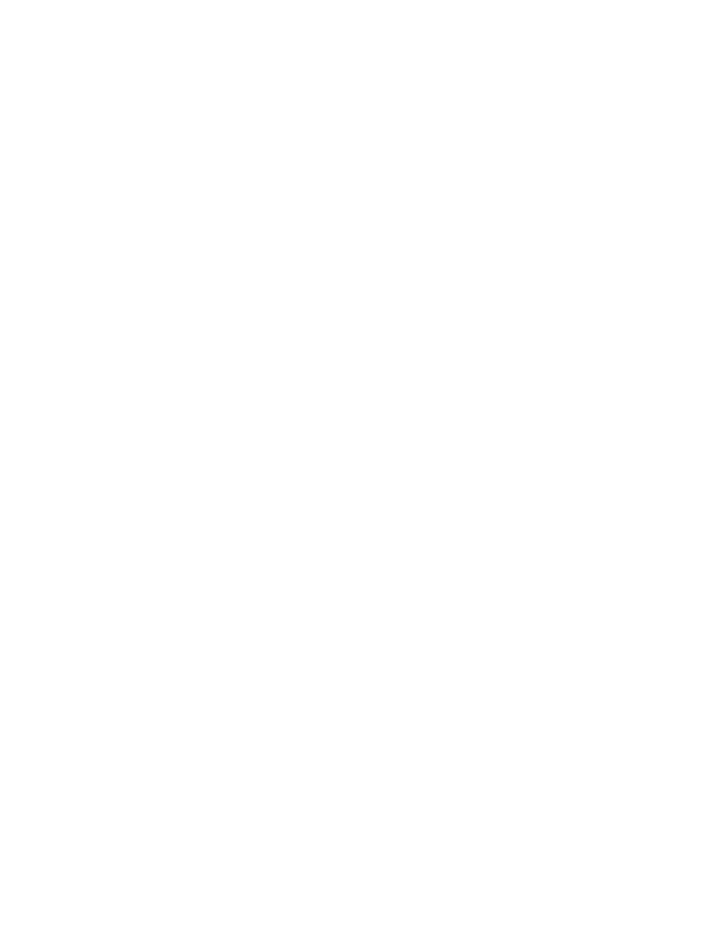
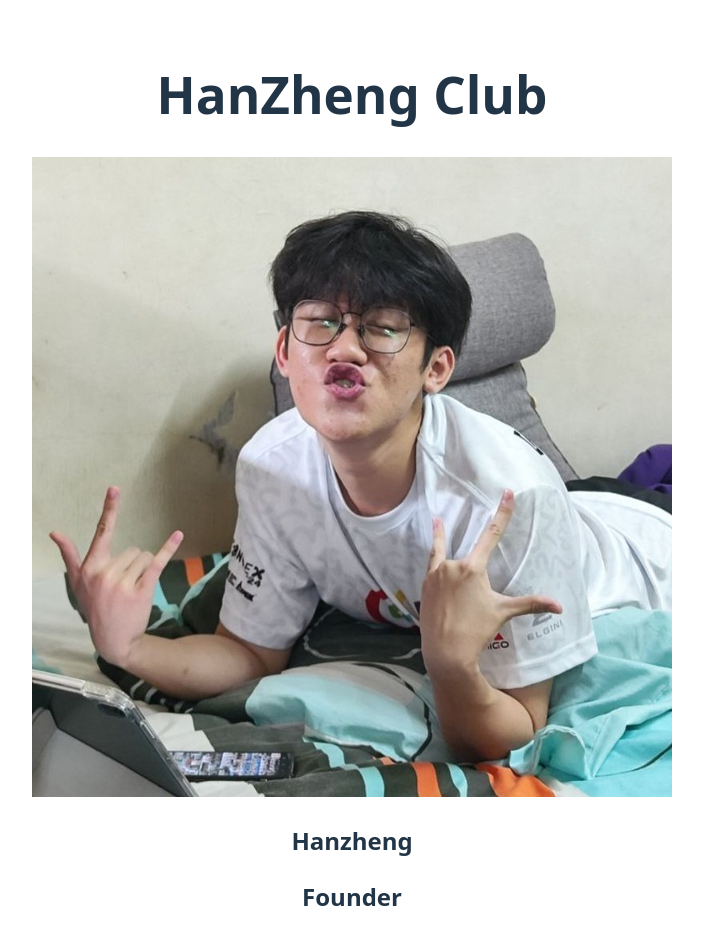
Before and after one commit to Nazarick0912/Hanzheng_Club, a React (Vite) app: page / in a window 1280 px wide. Shown: the top 939 px of the page, without its empty margins (288-991 px from the left). Before the commit the page ends 800 px from the top, so only its background shows below. Built offline with nearby package versions, Linux system fonts and the light colour scheme.

Commit message:
added member card component inside home page

```diff
--- a/src/App.jsx
+++ b/src/App.jsx
@@ -1,4 +1,5 @@
-import Home from './components/navbar'
+import Navbar from './components/navbar'
+import Home from './pages/home'
 import './App.css'
 
 function App() {
--- a/src/pages/Home.jsx
+++ b/src/pages/Home.jsx
@@ -1,7 +1,25 @@
+import hanzheng_pic from '../assets/hanzheng.jpg'
+
+
 function Home() {
     return (
         <div>
-            <h1>HanZheng Club</h1>
+            <h1 className="title">HanZheng Club</h1>
+            <div className="member-container">
+                <div className="member-card">
+                    <img src={hanzheng_pic} alt="" className='member-picture'/>
+                    <h2 className='member-name'>Hanzheng</h2>
+                    <h2 className='member-role'>Founder</h2>
+                    <p className='member-desciption'>The founder of HanZheng club</p>
+                </div>
+
+                <div className="member-card">
+                    <img src={hanzheng_pic} alt="" className='member-picture'/>
+                    <h2 className='member-name'>Hanzheng</h2>
+                    <h2 className='member-role'>Founder</h2>
+                    <p className='member-desciption'>The founder of HanZheng club</p>
+                </div>
+            </div>
         </div>
     )
 }
```
Also changed, not shown: src/assets/hanzheng.jpg (added).
